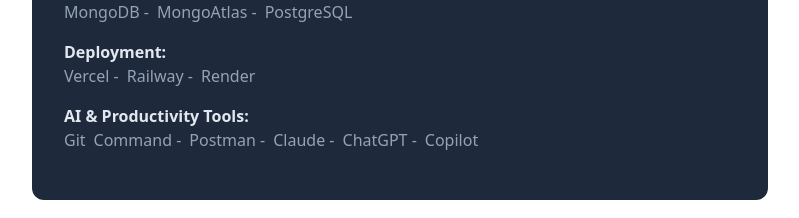
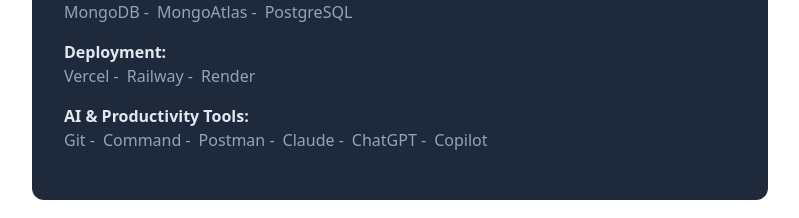
Before and after one commit to danielFernandezDj/dani-portfolio-app, a React (Vite) app: page / in a window 1280 px wide. Shown: the part 1440-1658 px from the top of the page, without its empty margins (240-1039 px from the left). Built offline with nearby package versions, Linux system fonts and the light colour scheme.

Commit message:
Fix the link at ( More btn ); git push

```diff
--- a/src/Home.jsx
+++ b/src/Home.jsx
@@ -5,6 +5,7 @@ import ContactForm from "./components/ContactFrom"
 // Icons
 import { FaRegArrowAltCircleRight, FaLinkedin } from "react-icons/fa";
 import { SiGithub } from "react-icons/si";
+import { Link } from "react-router-dom";
 
 export default function Home() {
   const linkedinLink = "https://www.linkedin.com/public-profile/settings?trk=d_flagship3_profile_self_view_public_profile"
@@ -61,11 +62,11 @@ export default function Home() {
               If you're seeking to transform your web application into something truly exceptional,
               I'm ready to bring both technical expertise and genuine passion to your project.
             </p>
-            <a href="/about">
+            <Link to="/about">
               <strong className="text-gradient hover:underline decoration-blue-600 decoration-wavy | transition-all duration-300">
                 More about me {'>'}
               </strong>
-            </a>
+            </Link>
           </div>
 
           <div className="flex flex-col gap-4 flex-wrap mt-4 p-4 md:p-8 max-w-full justify-start rounded-xl bg-slate-800 text-slate-200">
@@ -122,7 +123,7 @@ export default function Home() {
                   AI & Productivity Tools:
                 </h3>
                 <div className="flex flex-wrap gap-x-2 text-slate-400">
-                  <p>Git</p>
+                  <p>Git - </p>
                   <p>Command - </p>
                   <p>Postman - </p>
                   <p>Claude - </p>
```
